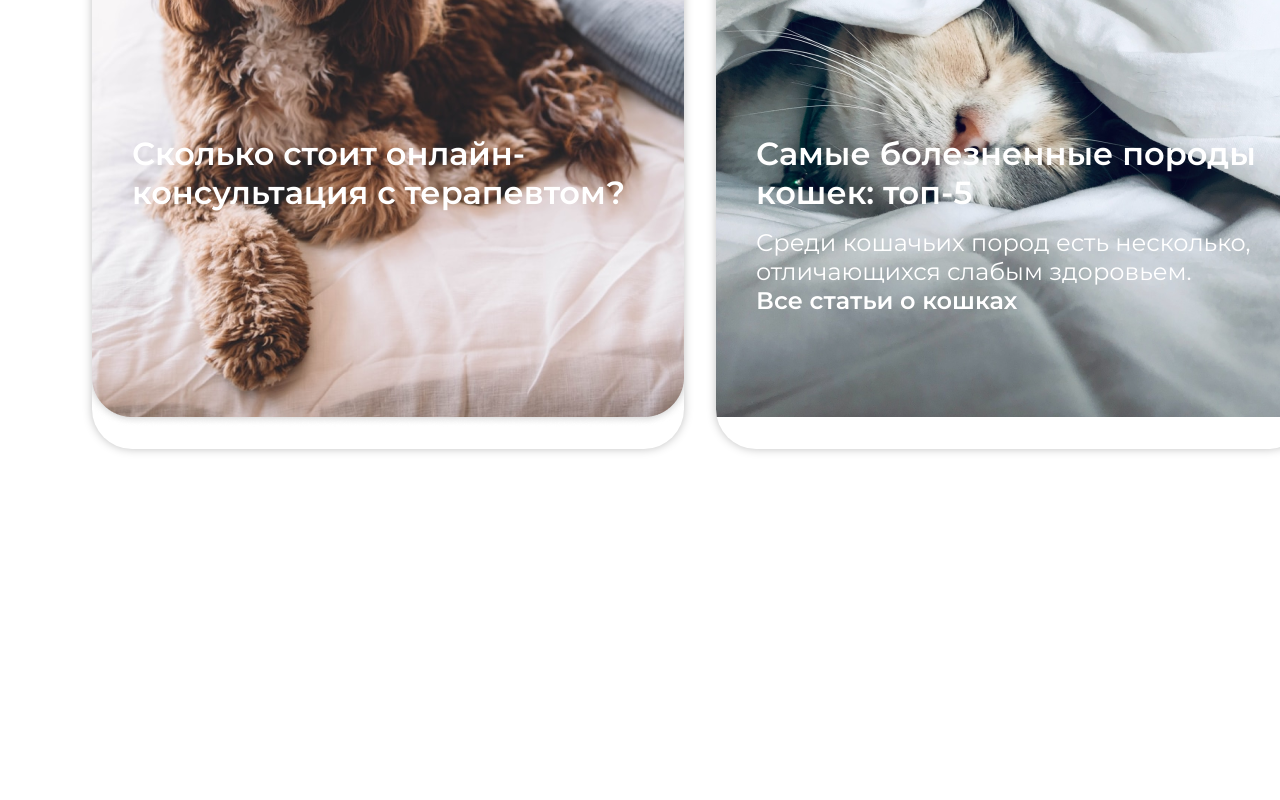
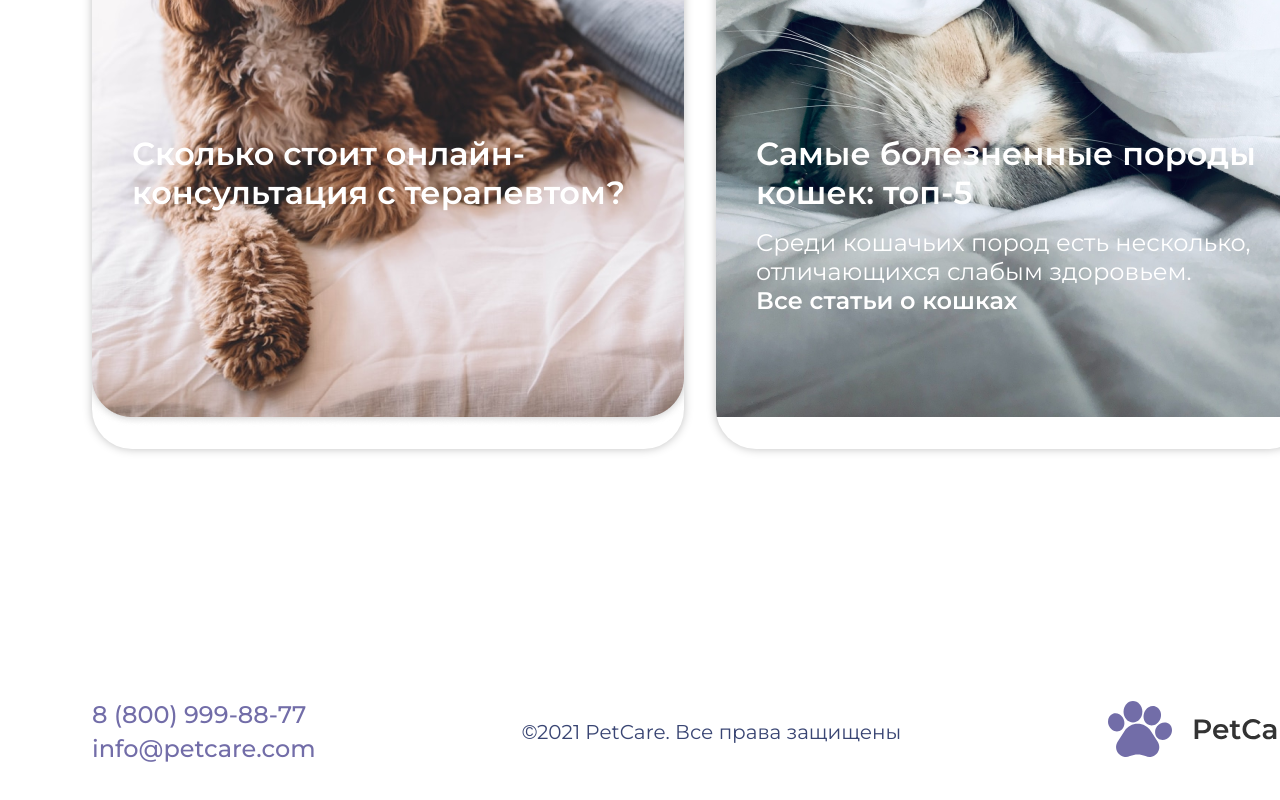
Before and after one commit to mengmeiying/pet-care, a website: page src/index.html in a window 1280 px wide. Shown: the part 1115-1915 px from the top of the page. Drawn offline with Linux system fonts and the light colour scheme.

Commit message:
added footer

```diff
--- a/src/css/main.css
+++ b/src/css/main.css
@@ -176,3 +176,32 @@ body {
 
   color: #FFFFFF;
 }
+
+.footer__container {
+  display: flex;
+  justify-content: space-between;
+  align-items: center;
+}
+
+.footer__links {
+  display: flex;
+  flex-direction: column;
+}
+
+.footer__link {
+  font-weight: 500;
+  font-size: 24px;
+  line-height: 29px;
+  color: #726DA8;
+}
+
+.footer__link:not(:last-child) {
+  margin-bottom: 5px;
+}
+
+.footer__copyright {
+  font-weight: 400;
+  font-size: 20px;
+  line-height: 24px;
+  color: #394573;
+}
--- a/src/index.html
+++ b/src/index.html
@@ -56,14 +56,16 @@
         <ul class="list-reset articles__list">
           <li class="articles__item">
             <article class="article article--online">
-              <h3 class="title-reset article__title"><a href="#" class="link-reset article__link">Сколько стоит онлайн-консультация
-                с терапевтом?</a></h3>
+              <h3 class="title-reset article__title"><a href="#" class="link-reset article__link">Сколько стоит
+                  онлайн-консультация
+                  с терапевтом?</a></h3>
             </article>
           </li>
           <li class="articles__item">
             <article class="article article--diseases">
               <h3 class="title-reset article__title article--diseases__title">Самые болезненные породы кошек: топ-5</h3>
-              <p class="text-reset article__text">Среди кошачьих пород есть несколько, отличающихся слабым здоровьем.</p>
+              <p class="text-reset article__text">Среди кошачьих пород есть несколько, отличающихся слабым здоровьем.
+              </p>
               <a href="#" class="link-reset article__link article--diseases__link">Все статьи о кошках</a>
             </article>
           </li>
@@ -71,8 +73,15 @@
       </div>
     </section>
   </main>
-  <footer>
-    <div class="container"></div>
+  <footer class="footer">
+    <div class="container footer__container">
+      <div class="footer__links">
+        <a href="tel:88009998877" class="footer__link link-reset">8 (800) 999-88-77</a>
+        <a href="mailto:info@petcare.com" class="footer__link link-reset">info@petcare.com</a>
+      </div>
+      <small class="footer__copyright">©2021 PetCare. Все права защищены </small>
+      <a class="footer__logo" href="index.html"><img src="./img/logo.svg" alt=""></a>
+    </div>
   </footer>
 </body>
 
```
